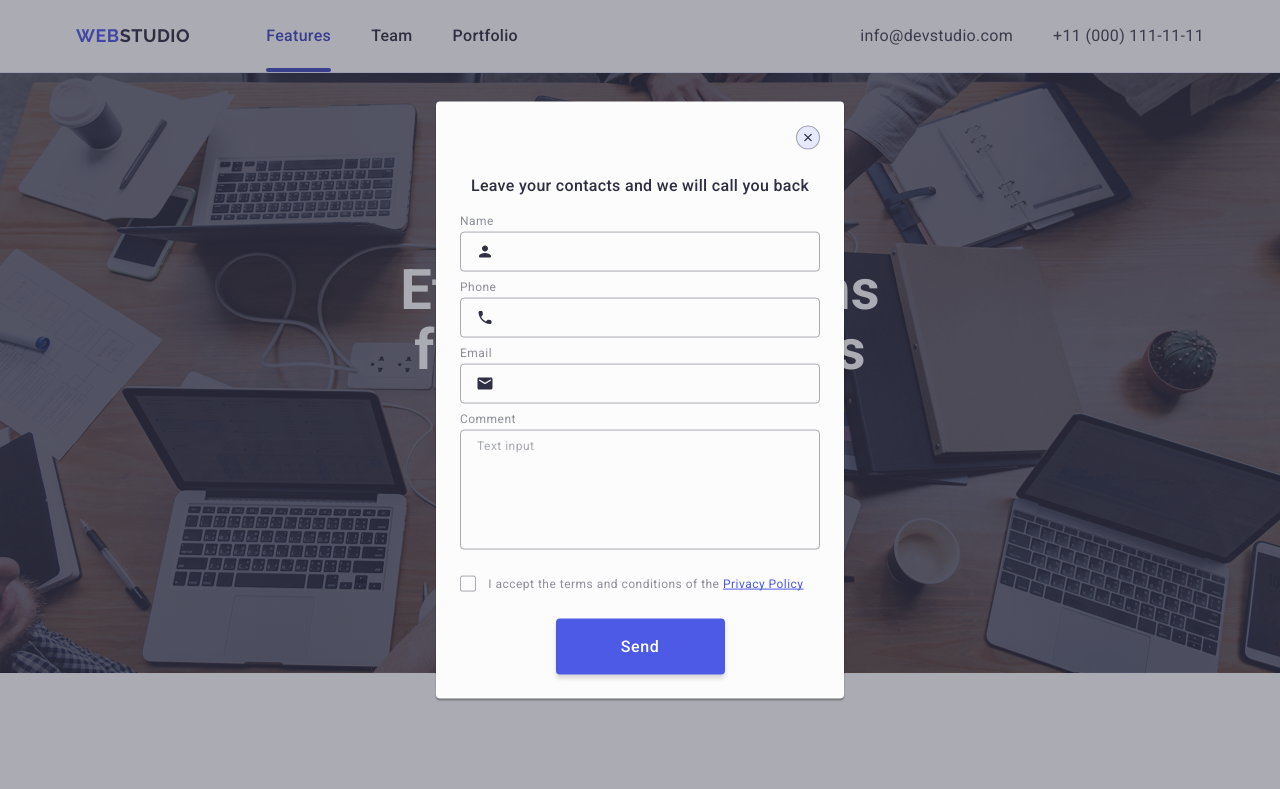
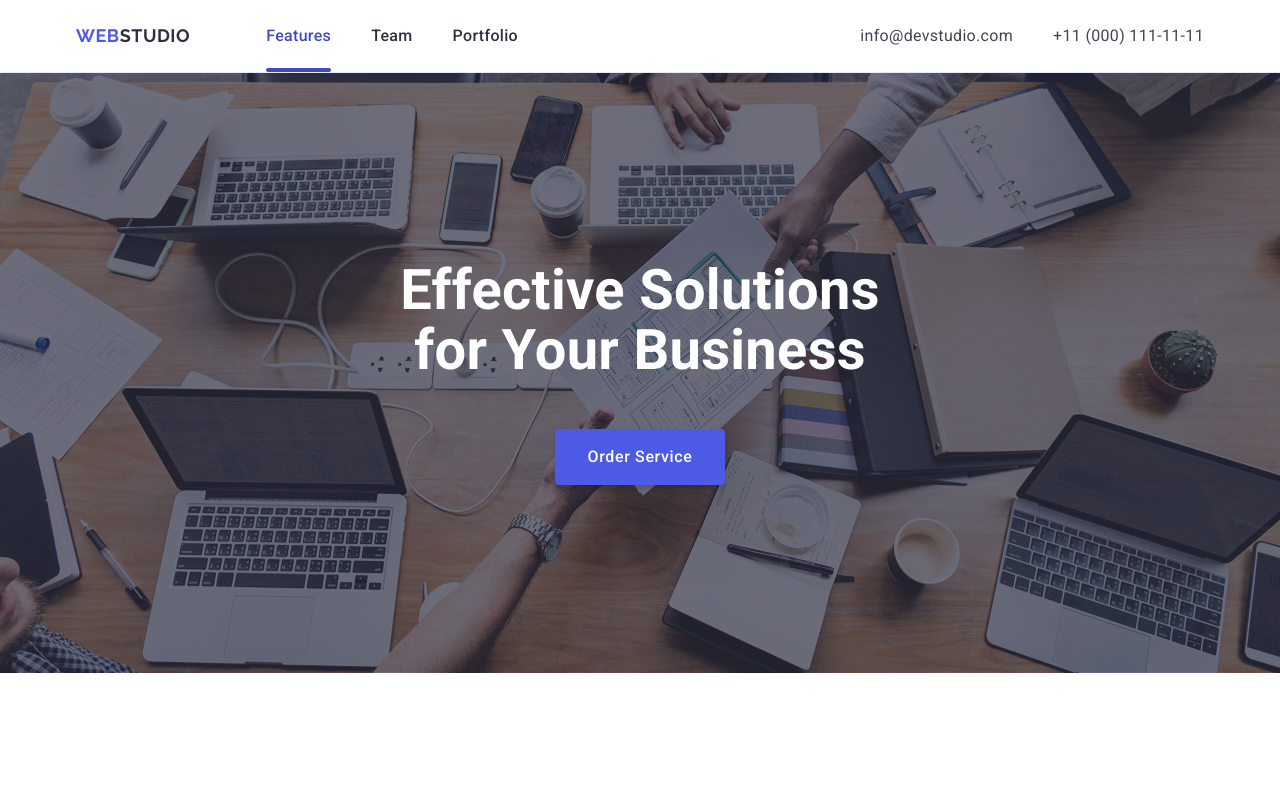
Before and after one commit to ObiOney/goit-markup-hw-05, a plain HTML site: page index.html in a window 1280 px wide. Shown: the top 789 px of the page. Drawn offline with nearby package versions, Linux system fonts and the light colour scheme.

Commit message:
Remove 'is-open' class from modal backdrop
Change modal backdrop class to remove 'is-open' state.

```diff
--- a/index.html
+++ b/index.html
@@ -600,7 +600,7 @@
       </div>
     </footer>
     <!-- Modal window -->
-    <div class="backdrop is-open" id="modal">
+    <div class="backdrop" id="modal">
       <div class="modal">
         <button class="modal-btn" type="button" aria-label="Close modal button">
           <svg class="modal-btn-icon" width="8" height="8">
```
